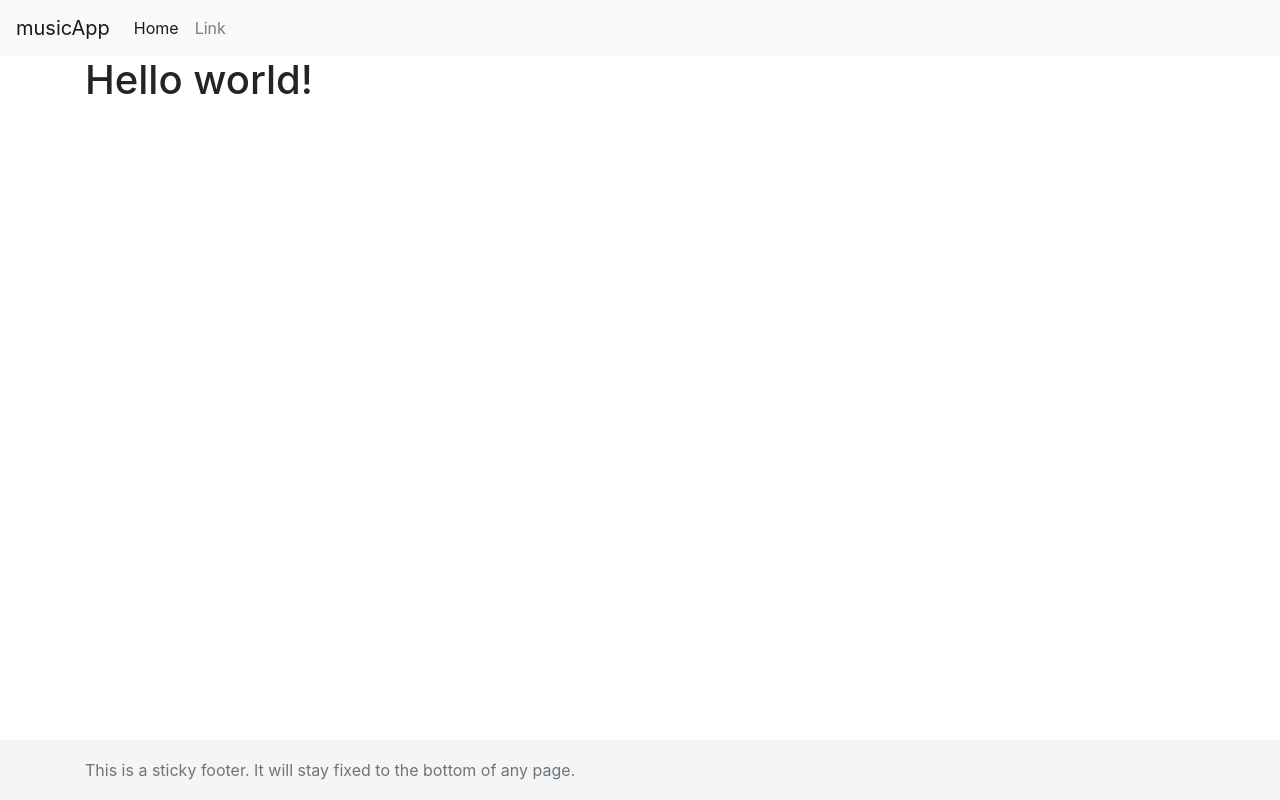
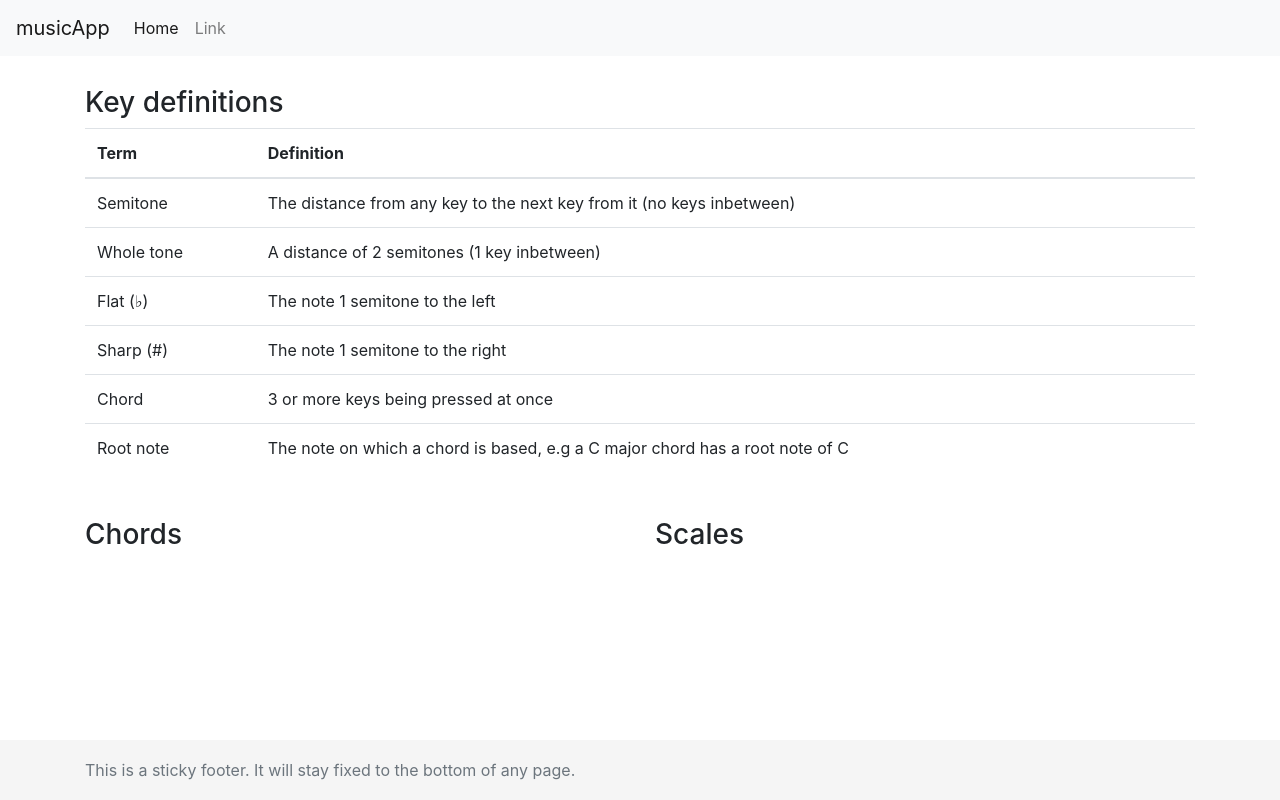
Before and after one commit to acb17rmh/acb17rmh.github.io, a plain HTML site: page index.html in a window 1280 px wide. Drawn offline with nearby package versions, Linux system fonts and the light colour scheme.

Commit message:
Began the key definitions section

```diff
--- a/index.html
+++ b/index.html
@@ -16,8 +16,10 @@
   <!-- Bootstrap CSS -->
   <link rel="stylesheet" href="https://maxcdn.bootstrapcdn.com/bootstrap/4.0.0/css/bootstrap.min.css" integrity="sha384-Gn5384xqQ1aoWXA+058RXPxPg6fy4IWvTNh0E263XmFcJlSAwiGgFAW/dAiS6JXm" crossorigin="anonymous">
 
-  <!-- Footer CSS -->
+  <!-- Header and Footer CSS -->
+  <link rel="stylesheet" href="stylesheets/header.css">
   <link rel="stylesheet" href="stylesheets/footer.css">
+
 </head>
 
 <body>
@@ -35,8 +37,54 @@
   </header>
   <!--Page content-->
   <div class="container">
-    <h1>Hello world!
+    <h3>Key definitions</h3>
+    <table class="table">
+      <thead>
+        <tr>
+          <th scope="col">Term</th>
+          <th scope="col">Definition</th>
+        </tr>
+      </thead>
+      <tbody>
+        <tr>
+          <td>Semitone</td>
+          <td>The distance from any key to the next key from it (no keys inbetween)</td>
+        </tr>
+        <tr>
+          <td>Whole tone</td>
+          <td>A distance of 2 semitones (1 key inbetween)</td>
+        </tr>
+        <tr>
+          <td>Flat (♭)</td>
+          <td>The note 1 semitone to the left</td>
+        </tr>
+        <tr>
+          <td>Sharp (#)</td>
+          <td>The note 1 semitone to the right</td>
+        </tr>
+        <tr>
+          <td>Chord</td>
+          <td>3 or more keys being pressed at once</td>
+        </tr>
+        <tr>
+          <td>Root note</td>
+          <td>The note on which a chord is based, e.g a C major chord has a root note of C</td>
+        </tr>
+      </tbody>
+    </table>
   </div>
+
+  <div class="container">
+    <div class="row">
+      <div class="col-sm">
+        <h3>Chords</h3>
+      </div>
+      <div class="col-sm">
+        <h3>Scales</h3>
+      </div>
+    </div>
+  </div>
+
   <!--End of page content-->
 
   <!--Footer-->
--- /dev/null
+++ b/stylesheets/header.css
@@ -0,0 +1,12 @@
+body > .container {
+  padding: 30px 15px 0;
+}
+
+.footer > .container {
+  padding-right: 15px;
+  padding-left: 15px;
+}
+
+code {
+  font-size: 80%;
+}
```
